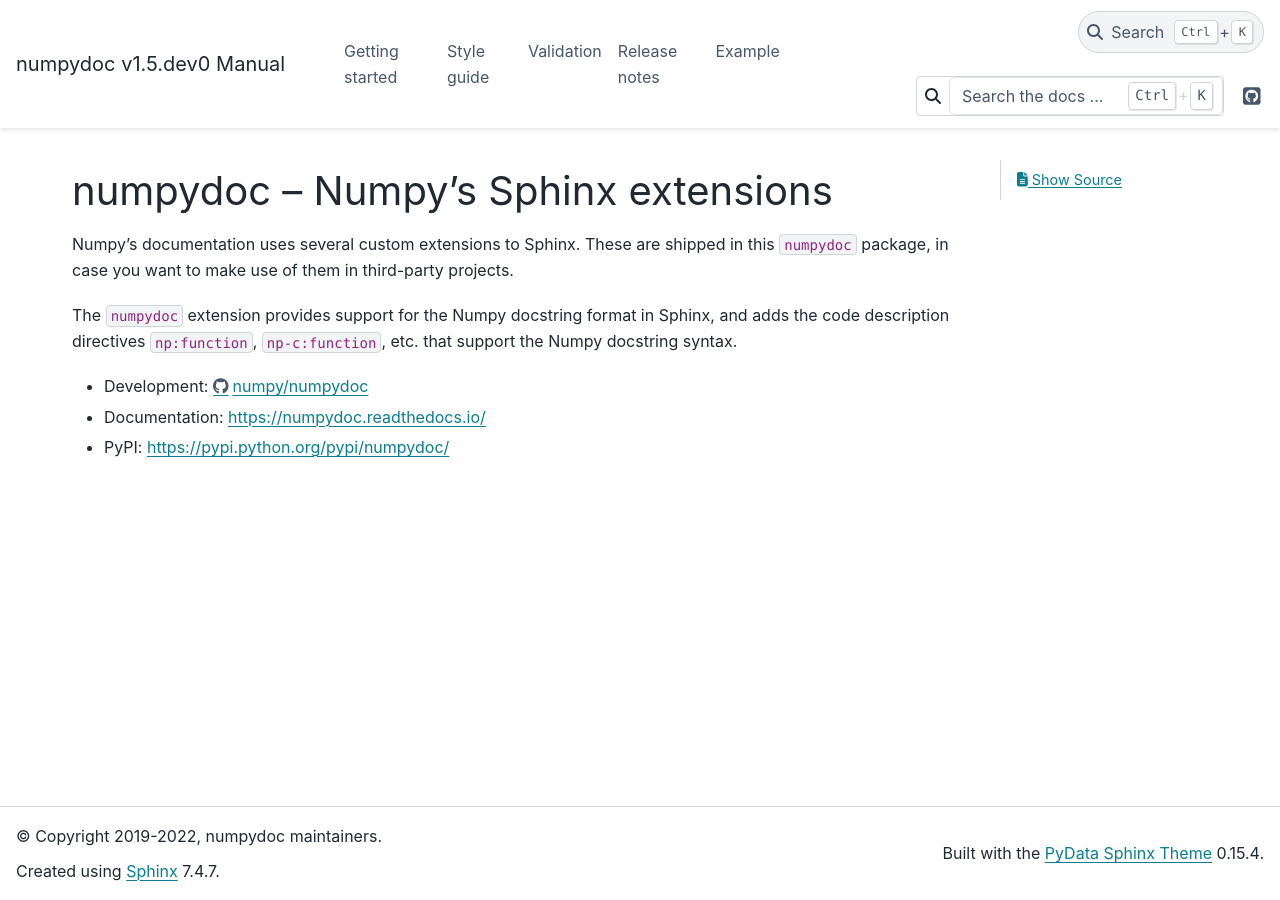
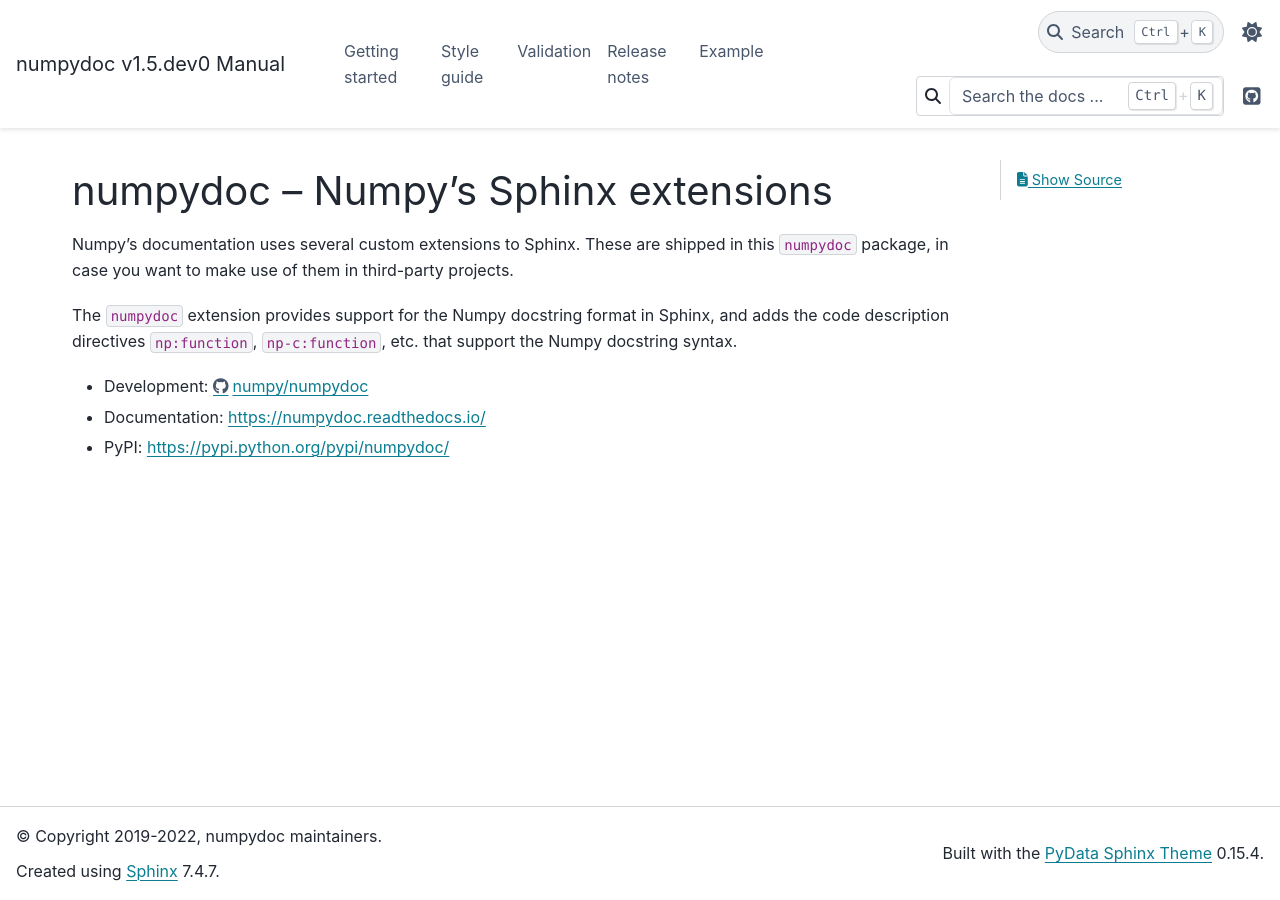
Before and after one commit to numpy/numpydoc, a Sphinx documentation site: the page built from doc/index.rst, in a window 1280 px wide. Built offline with Sphinx 7.4.7 and the PyData theme 0.15.4, drawn with Linux system fonts in a browser that asks for light colours; formulas are drawn with MathJax 3.

Commit message:
DOC: Add theme switcher and default to lightmode.

```diff
--- a/doc/conf.py
+++ b/doc/conf.py
@@ -83,10 +83,15 @@
 html_theme_options = {
     "github_url": "https://github.com/numpy/numpydoc",
     "show_prev_next": False,
-    "navbar_end": ["search-field.html", "navbar-icon-links.html"],
+    "navbar_end": [
+        "theme-switcher", "search-field.html", "navbar-icon-links.html"
+    ],
 }
 html_sidebars = {
     "**": [],
+}
+html_context = {
+    "default_mode": "light",
 }
 
 html_title = f"{project} v{version} Manual"
```
